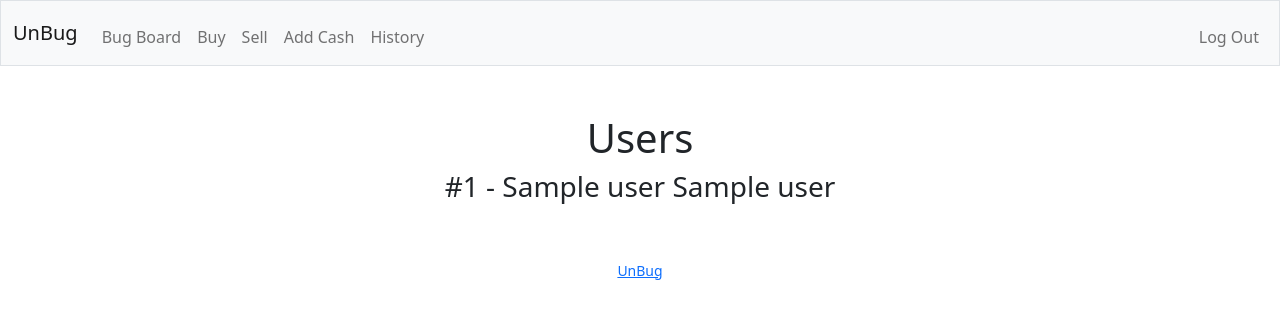
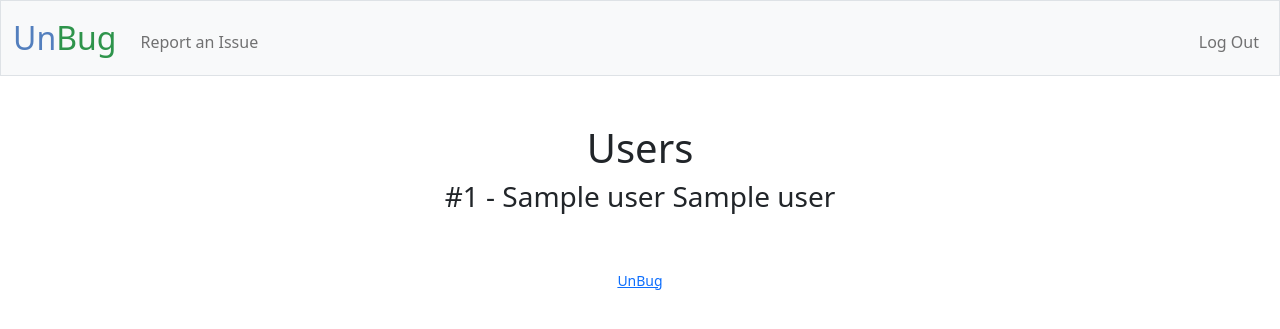
Before and after one commit to gitpk-0/Unbug_Issue_Tracker, a Flask app: page / in a window 1280 px wide. Shown: the top 329 px of the page. Run offline with Flask 2, Linux system fonts and the light colour scheme; the visitor is signed in with stand-in values (Sample User, id 1); a database or web service that is not in the repository returns one stand-in record (values such as "Sample title"); some libraries are stand-ins or nearby versions.

Commit message:
report an issue

```diff
--- a/app.py
+++ b/app.py
@@ -90,6 +90,7 @@ def login():
         # Query database for username
         db.execute('SELECT * from users WHERE username = %s;', (username,))
         rows = db.fetchall()
+        print(rows)
 
         pw_hash = rows[0][2]
 
@@ -170,3 +171,21 @@ def logout():
 
     # Redirect user to login form
     return redirect("/")
+
+
+@app.route("/new_issue", methods=["GET", "POST"])
+def new_issue():
+    """ Report a new issue """
+
+    # Display form to report a new issue
+    if request.method == "GET":
+        return render_template("new_issue.html")
+
+    # Display summary of submission
+    if request.method == "POST":
+
+        # Form info
+        subject = request.form.get("subject")
+        summary = request.form.get("summary")
+
+        return render_template("submission.html", subject=subject, summary=summary)
--- a/static/styles.css
+++ b/static/styles.css
@@ -0,0 +1,42 @@
+/* Size for brand */
+nav .navbar-brand {
+    font-size: xx-large;
+}
+
+/* Colors for brand */
+nav .navbar-brand .blue {
+    color: #537fbe;
+}
+
+nav .navbar-brand .red {
+    color: #ea433b;
+}
+
+nav .navbar-brand .yellow {
+    color: #f5b82e;
+}
+
+nav .navbar-brand .green {
+    color: #2e944b;
+}
+
+main .form-control {
+    /* Center form controls */
+    display: inline-block;
+
+    /* Override Bootstrap's 100% width for form controls */
+    width: auto;
+}
+
+main {
+    /* Scroll horizontally as needed */
+    overflow-x: auto;
+
+    /* Center contents */
+    text-align: center;
+}
+
+main img {
+    /* Constrain images on small screens */
+    max-width: 100%;
+}
--- a/templates/layout.html
+++ b/templates/layout.html
@@ -33,13 +33,13 @@
             <div class="collapse navbar-collapse" id="navbar">
                 {% if session["user_id"] %}
                 <ul class="navbar-nav me-auto mt-2">
+                    <!-- <li class="nav-item">
+                        <a class="nav-link" href="/quote">Issue Board</a>
+                    </li> -->
                     <li class="nav-item">
-                        <a class="nav-link" href="/quote">Bug Board</a>
+                        <a class="nav-link" href="/new_issue">Report an Issue</a>
                     </li>
-                    <li class="nav-item">
-                        <a class="nav-link" href="/buy">Buy</a>
-                    </li>
-                    <li class="nav-item">
+                    <!-- <li class="nav-item">
                         <a class="nav-link" href="/sell">Sell</a>
                     </li>
                     <li class="nav-item">
@@ -47,7 +47,7 @@
                     </li>
                     <li class="nav-item">
                         <a class="nav-link" href="/history">History</a>
-                    </li>
+                    </li> -->
                 </ul>
                 <ul class="navbar-nav ms-auto mt-2">
                     <li class="nav-item">
```
Also changed, not shown: init_db.py (+16 -5 lines), templates/new_issue.html (added, +20 -0 lines), templates/submission.html (added, +10 -0 lines), 4 other files.
